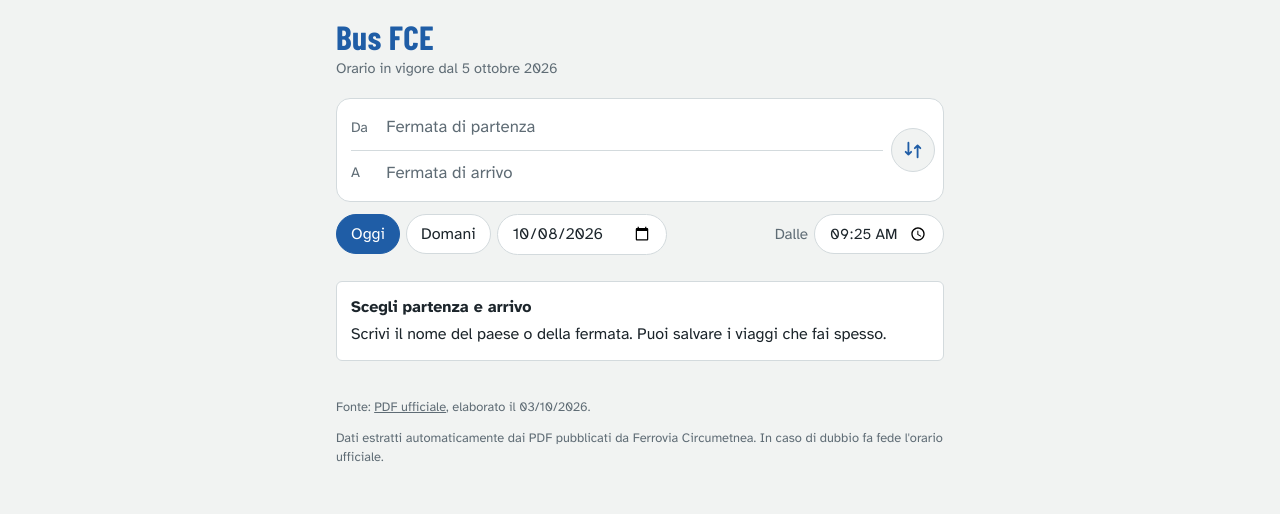
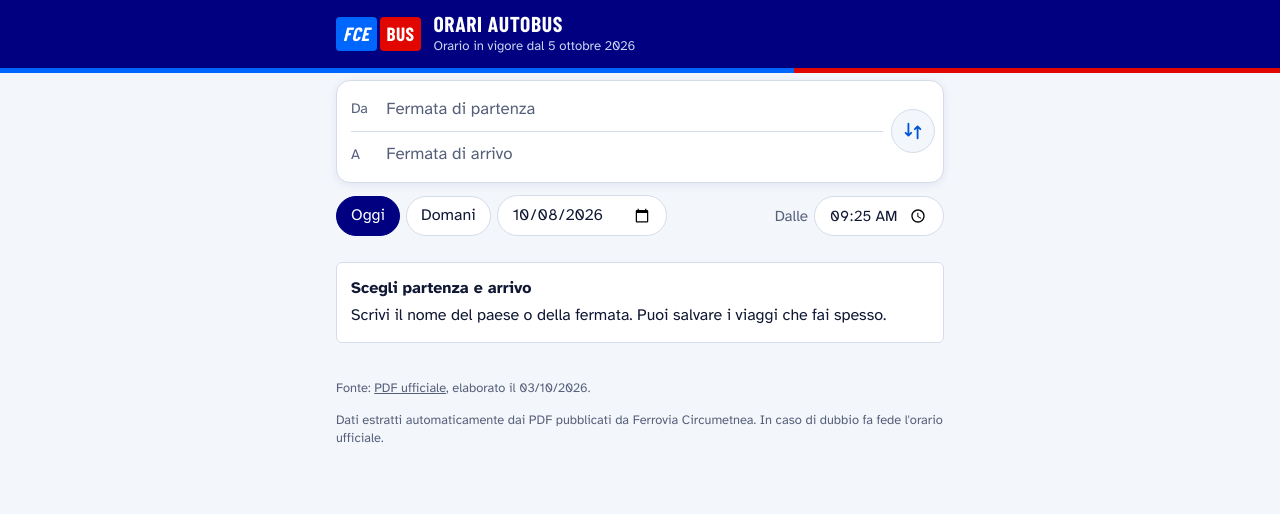
Before and after one commit to Nemoxis/fce, a plain HTML site: page docs/index.html in a window 1280 px wide. Drawn offline with nearby package versions, Linux system fonts and the light colour scheme.

Commit message:
App: colori e testata nello stile FCE

```diff
--- a/docs/index.html
+++ b/docs/index.html
@@ -3,7 +3,7 @@
 <head>
   <meta charset="utf-8">
   <meta name="viewport" content="width=device-width, initial-scale=1, viewport-fit=cover">
-  <meta name="theme-color" content="#1F5DA6">
+  <meta name="theme-color" content="#000080">
   <title>Bus FCE – orari</title>
   <link rel="manifest" href="manifest.webmanifest">
   <link rel="icon" href="icons/icon-192.png">
@@ -15,8 +15,13 @@
 </head>
 <body>
   <header class="top">
-    <h1>Bus FCE</h1>
-    <p id="validity" class="validity">Carico gli orari…</p>
+    <div class="top-in">
+      <div class="brand" aria-hidden="true"><span class="b-fce">FCE</span><span class="b-bus">BUS</span></div>
+      <div>
+        <h1>Orari autobus</h1>
+        <p id="validity" class="validity">Carico gli orari…</p>
+      </div>
+    </div>
   </header>
 
   <div id="alert" class="alert" role="alert" hidden></div>
--- a/docs/style.css
+++ b/docs/style.css
@@ -1,12 +1,17 @@
 :root {
-  --bg: #F1F3F2;          /* pietra calcarea */
+  /* Palette ricavata dal logo e dagli orari ufficiali FCE */
+  --navy: #000080;        /* "FERROVIA CIRCUMETNEA CATANIA" */
+  --fce: #0057D6;         /* blu del logo FCE (#0067FE), scurito per la leggibilita' */
+  --fce-logo: #0067FE;
+  --fce-red: #E10600;     /* rosso della "M" della metro */
+  --sky: #538DD5;         /* fasce azzurre delle tabelle orarie */
+  --sky-pale: #E3EDFA;
+  --bg: #F3F6FB;
   --surface: #FFFFFF;
-  --ink: #1C252B;         /* basalto */
-  --muted: #5F6C75;
-  --line: #D3DADD;
-  --fce: #1F5DA6;         /* blu FCE */
-  --ginestra: #F0B90B;    /* giallo della ginestra dell'Etna: la prossima partenza */
-  --pistacchio: #5F7F22;  /* corse scolastiche */
+  --ink: #0F1733;
+  --muted: #56607A;
+  --line: #D5DDEA;
+  --pistacchio: #4E7A12;  /* corse scolastiche */
   --warn-bg: #FFF4D1;
   --warn-ink: #5B4300;
   --radius-lg: 14px;
@@ -17,8 +22,9 @@
 }
 @media (prefers-color-scheme: dark) {
   :root {
-    --bg: #12171B; --surface: #1B2228; --ink: #E7ECEE; --muted: #9AA7AF;
-    --line: #2C363D; --fce: #78A9E8; --ginestra: #F4C430; --pistacchio: #A3C45A;
+    --navy: #0B1660; --fce: #6EA6FF; --fce-red: #FF5A4F; --sky: #6F9FDD; --sky-pale: #18284A;
+    --bg: #0C1226; --surface: #141C36; --ink: #E8EDF8; --muted: #9DA8C2;
+    --line: #26304F; --pistacchio: #A3C45A;
     --warn-bg: #3A3110; --warn-ink: #F6E3A1;
   }
 }
@@ -28,15 +34,30 @@
 body {
   margin: 0; background: var(--bg); color: var(--ink);
   font: 16px/1.45 var(--font-ui);
-  padding: env(safe-area-inset-top) 0 env(safe-area-inset-bottom);
+  padding: 0 0 env(safe-area-inset-bottom);
 }
-main, .top, .foot, .banner, .alert { max-width: 640px; margin-inline: auto; padding-inline: 16px; }
+main, .top-in, .foot, .banner, .alert { max-width: 640px; margin-inline: auto; padding-inline: 16px; }
 
-.top { padding-top: 20px; padding-bottom: 8px; }
-.top h1 {
-  margin: 0; font: 700 2.1rem/1 var(--font-time); letter-spacing: .01em; color: var(--fce);
+/* Testata nello stile FCE: fascia blu notte + striscia blu/rossa del logo */
+.top {
+  background: var(--navy); color: #fff;
+  padding-top: env(safe-area-inset-top);
+  position: relative; margin-bottom: 5px;
 }
-.validity { margin: 4px 0 0; color: var(--muted); font-size: .9rem; }
+.top::after {
+  content: ""; position: absolute; left: 0; right: 0; bottom: -5px; height: 5px;
+  background: linear-gradient(90deg, var(--fce-logo) 0 62%, var(--fce-red) 62% 100%);
+}
+.top-in { display: flex; align-items: center; gap: 12px; padding-top: 12px; padding-bottom: 12px; }
+.brand { display: flex; flex: none; gap: 3px; }
+.brand span {
+  display: grid; place-items: center; height: 34px; padding: 0 7px; border-radius: 4px;
+  font: italic 700 1.2rem/1 var(--font-time); color: #fff; letter-spacing: .02em;
+}
+.brand .b-fce { background: var(--fce-logo); }
+.brand .b-bus { background: var(--fce-red); font-style: normal; }
+.top h1 { margin: 0; font: 700 1.35rem/1.05 var(--font-time); letter-spacing: .03em; text-transform: uppercase; }
+.validity { margin: 2px 0 0; color: #C9D6F2; font-size: .82rem; }
 
 .banner {
   background: var(--warn-bg); color: var(--warn-ink); border-radius: var(--radius-sm);
@@ -47,7 +68,7 @@
 /* Allarme rosso: nuovo orario FCE non verificato */
 .alert {
   position: sticky; top: 0; z-index: 30;
-  background: #C62828; color: #fff;
+  background: #C62828; margin-top: 14px !important; color: #fff;
   border-left: 8px solid #7F0000;
   padding: 12px 16px 12px 14px; margin-top: 8px;
   box-shadow: 0 4px 14px rgb(198 40 40 / .35);
@@ -69,6 +90,7 @@
 
 /* ---- scelta viaggio */
 .journey {
+  box-shadow: 0 2px 10px rgb(0 0 128 / .07);
   display: grid; grid-template-columns: 1fr auto; grid-template-rows: auto auto;
   column-gap: 8px; background: var(--surface); border: 1px solid var(--line);
   border-radius: var(--radius-lg); padding: 6px 8px 6px 14px; margin-top: 12px;
@@ -108,7 +130,8 @@
   font: inherit; color: var(--ink); background: var(--surface);
   border: 1px solid var(--line); border-radius: 999px; padding: 7px 14px; min-height: 40px;
 }
-.chip[aria-pressed="true"] { background: var(--fce); border-color: var(--fce); color: #fff; }
+.chip[aria-pressed="true"] { background: var(--navy); border-color: var(--navy); color: #fff; }
+@media (prefers-color-scheme: dark) { .chip[aria-pressed="true"] { background: var(--fce); border-color: var(--fce); color: #0C1226; } }
 .from-time { color: var(--muted); font-size: .95rem; display: flex; align-items: center; gap: 6px; }
 
 .now { font: inherit; font-size: .9rem; background: none; border: 0; color: var(--fce); text-decoration: underline; cursor: pointer; padding: 8px 4px; }
@@ -118,7 +141,11 @@
 
 /* ---- risultati */
 .results { margin-top: 16px; }
-.results h2 { font-size: 1rem; margin: 18px 0 8px; color: var(--muted); font-weight: 400; }
+.results h2 {
+  font-size: .95rem; margin: 18px 0 8px; font-weight: 700; color: var(--navy);
+  background: var(--sky-pale); border-left: 5px solid var(--sky); padding: 8px 12px; border-radius: 0 var(--radius-sm) var(--radius-sm) 0;
+}
+@media (prefers-color-scheme: dark) { .results h2 { color: var(--ink); } }
 .notice { background: var(--surface); border: 1px solid var(--line); border-radius: var(--radius-sm); padding: 14px; }
 .notice strong { display: block; margin-bottom: 4px; }
 .trips { list-style: none; margin: 0; padding: 0; }
@@ -129,7 +156,7 @@
   align-items: center; column-gap: 10px; padding: 12px 4px 12px 10px; font: inherit;
   border-left: 4px solid transparent;
 }
-.trip.next .trip-main { border-left-color: var(--ginestra); }
+.trip.next .trip-main { border-left-color: var(--fce-red); }
 .trip.gone { opacity: .5; }
 .trip.off { opacity: .55; }
 .dep, .arr { font: 600 1.9rem/1 var(--font-time); font-variant-numeric: tabular-nums; }
@@ -167,7 +194,7 @@
 .foot { color: var(--muted); font-size: .8rem; padding-top: 24px; padding-bottom: 32px; }
 .foot a { color: inherit; }
 
-:focus-visible { outline: 3px solid var(--ginestra); outline-offset: 2px; }
+:focus-visible { outline: 3px solid var(--sky); outline-offset: 2px; }
 @media (prefers-reduced-motion: no-preference) {
   .trip.next .trip-main { transition: border-color .3s; }
 }
--- a/docs/sw.js
+++ b/docs/sw.js
@@ -1,7 +1,7 @@
 // Service worker: app utilizzabile offline.
 // Guscio dell'app: cache-first. Dati orari: rete prima, cache se offline.
-const SHELL = "fce-shell-v3";
-const DATA = "fce-data-v3";
+const SHELL = "fce-shell-v4";
+const DATA = "fce-data-v4";
 const FILES = ["./", "index.html", "style.css", "app.js", "manifest.webmanifest", "icons/icon-192.png", "icons/icon-512.png"];
 
 self.addEventListener("install", (e) => {
```
Also changed, not shown: docs/icons/icon-192.png, docs/icons/icon-512.png, docs/manifest.webmanifest.
